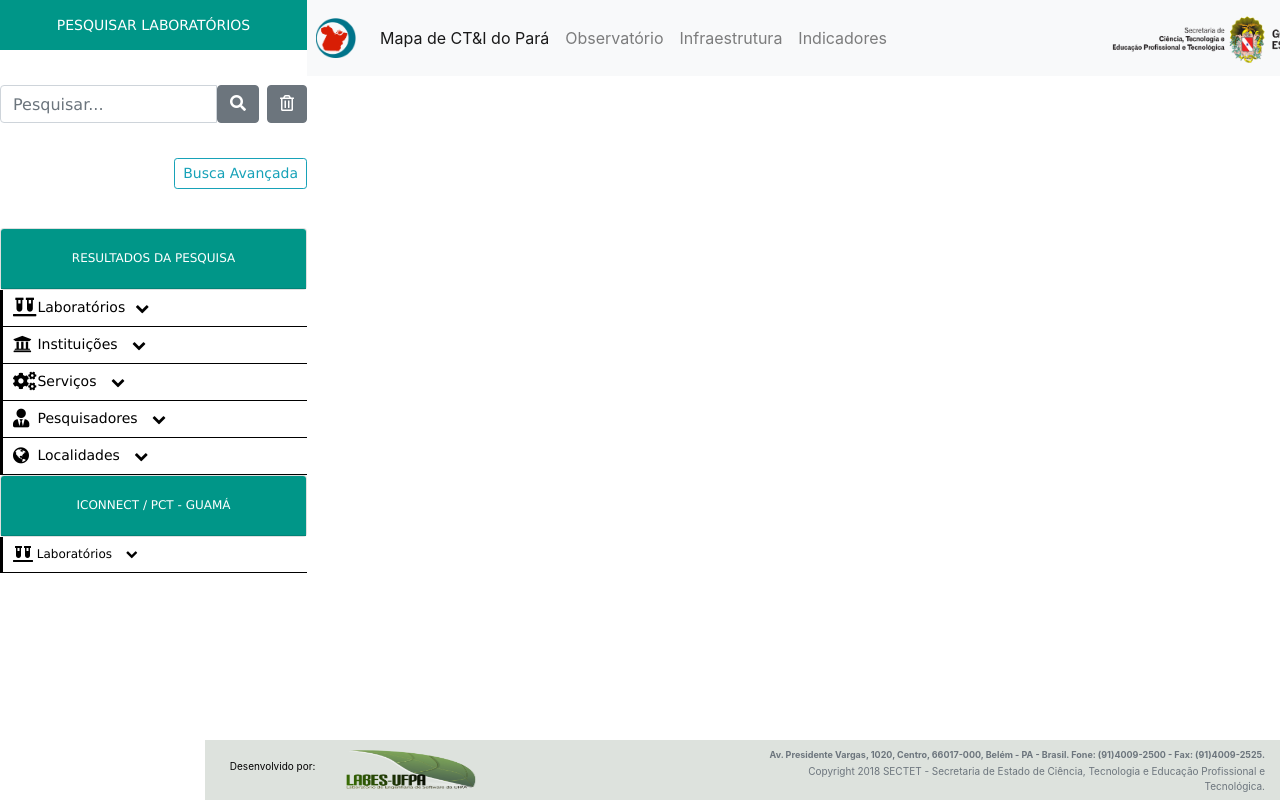
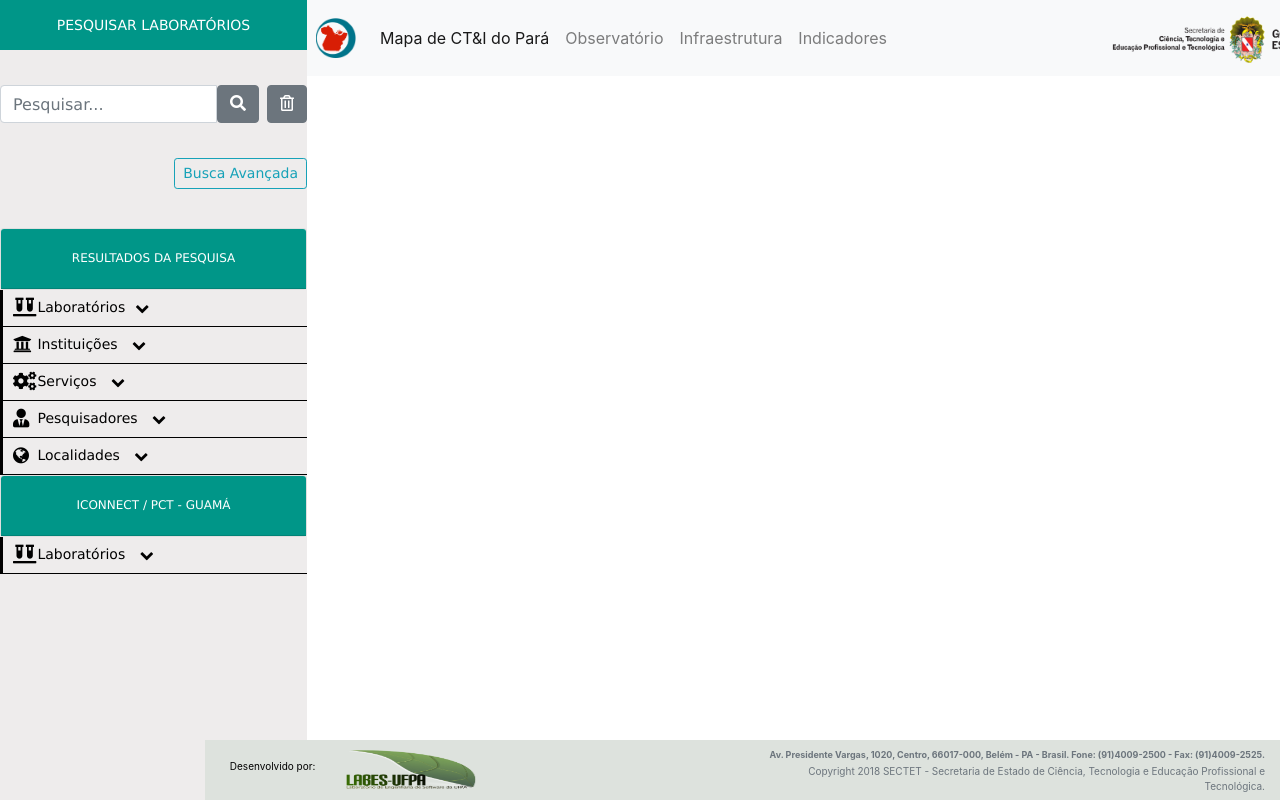
Before and after one commit to barbarakap19/mapa-responsivo, an Angular app: page / in a window 1280 px wide. Shown: the top 800 px of the page. Built offline with nearby package versions, Linux system fonts and the light colour scheme.

Commit message:
mudança de cor do menu lateral

```diff
--- a/src/app/menu-lateral/menu-lateral.component.css
+++ b/src/app/menu-lateral/menu-lateral.component.css
@@ -3,7 +3,7 @@
     font-family: verdana;
     font-size: 12px;
     font-weight: 200;
-    background-color: #fff;
+    background-color: #eeecec;
     position: fixed;
     top: 0px;
     width: 307px;
@@ -111,7 +111,7 @@
       top: 10px;
       z-index: 10 !important;
       padding: 3px;
-      background-color: #ffffff;
+      background-color: #fff;
       color: #000;
       width: 40px;
       text-align: center;
--- a/src/app/menu-lateral/menu-lateral.component.html
+++ b/src/app/menu-lateral/menu-lateral.component.html
@@ -90,7 +90,7 @@
                             </div>
 
                             <li data-toggle="collapse" data-target="#iconnect" class="collapsed">
-                                <a href="#"><i class="fas fa-vials fa-lg"></i> Laboratórios <span class="arrow"></span></a>
+                                <a href="#" style="font-size: 14px"><i class="fas fa-vials fa-lg"></i> Laboratórios <span class="arrow"></span></a>
                               </li>
                               <ul class="sub-menu collapse" id="iconnect">
                                 <li>New Service 1</li>
```
